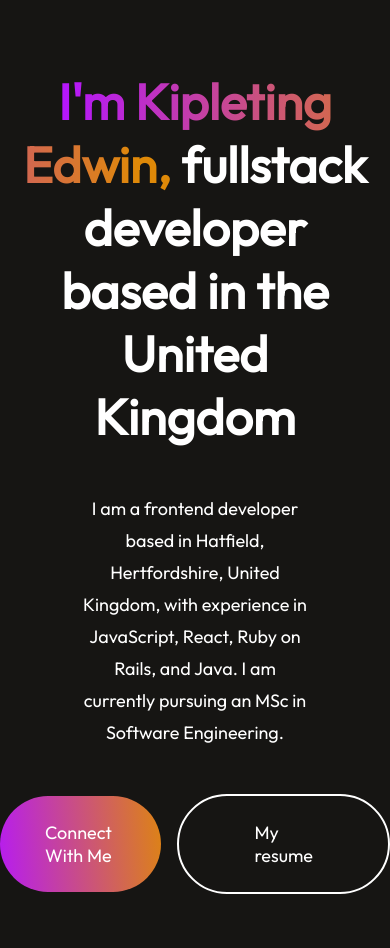
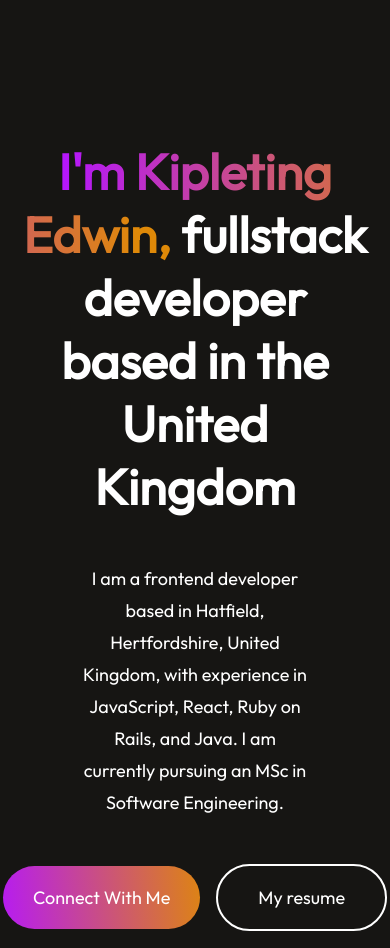
Before and after one commit to KipletingEdwin/kipleting-edwin-portfolio, a React (Vite) app: page / in a window 390 px wide. Shown: the part 620-1568 px from the top of the page. Built offline with nearby package versions, Linux system fonts and the light colour scheme.

Commit message:
finalize on hero section

```diff
--- a/src/Components/Hero/Hero.css
+++ b/src/Components/Hero/Hero.css
@@ -69,7 +69,7 @@
     }
 
     .hero h1{
-        margin-top: 50px;
+        margin-top: 120px;
         width: 90%;
         font-size: 50px;
     }
@@ -88,6 +88,17 @@
         margin-bottom: 50px;
     }
 
+    .hero-connect{
+        padding: 20px 30px;
+        border-radius: 40px;
+    }
+
+    .hero-resume{
+        padding: 20px 40px;
+        border-radius: 40px;
+    }
+
+
 
 
 
```
